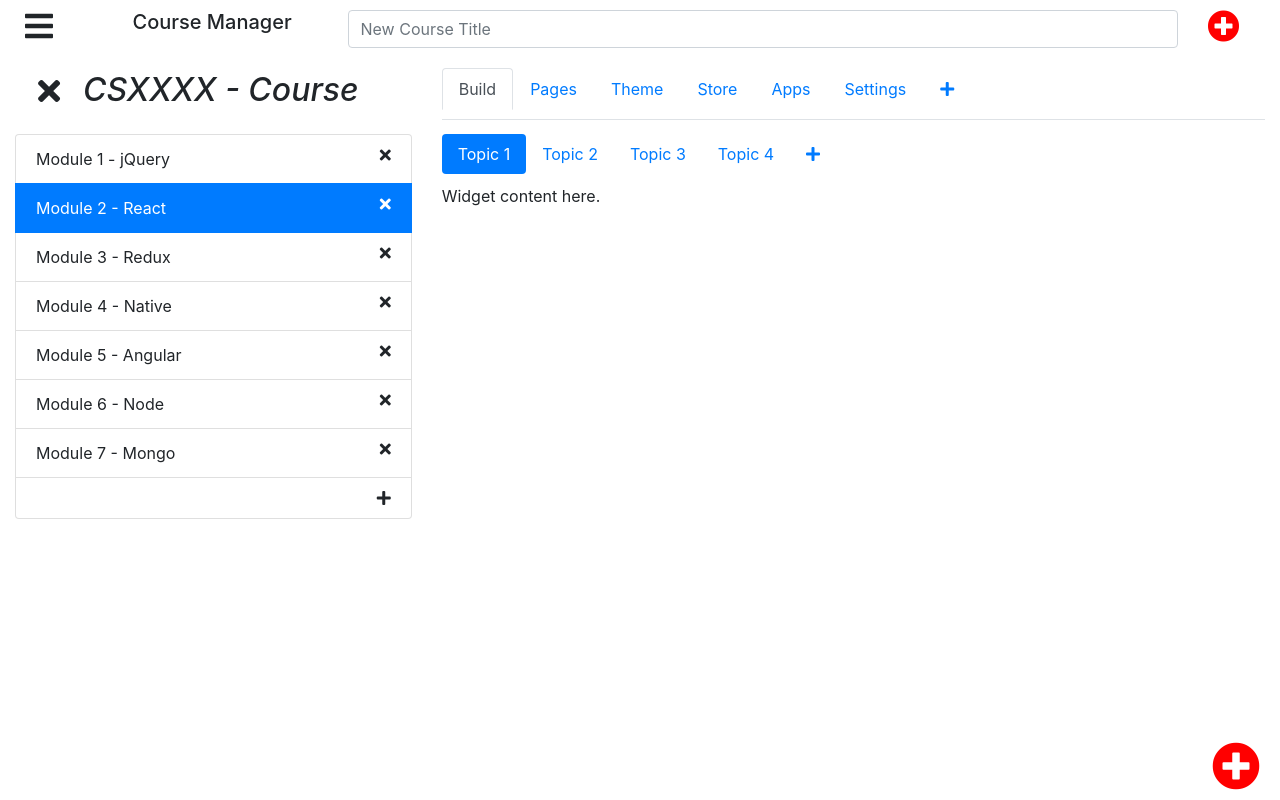
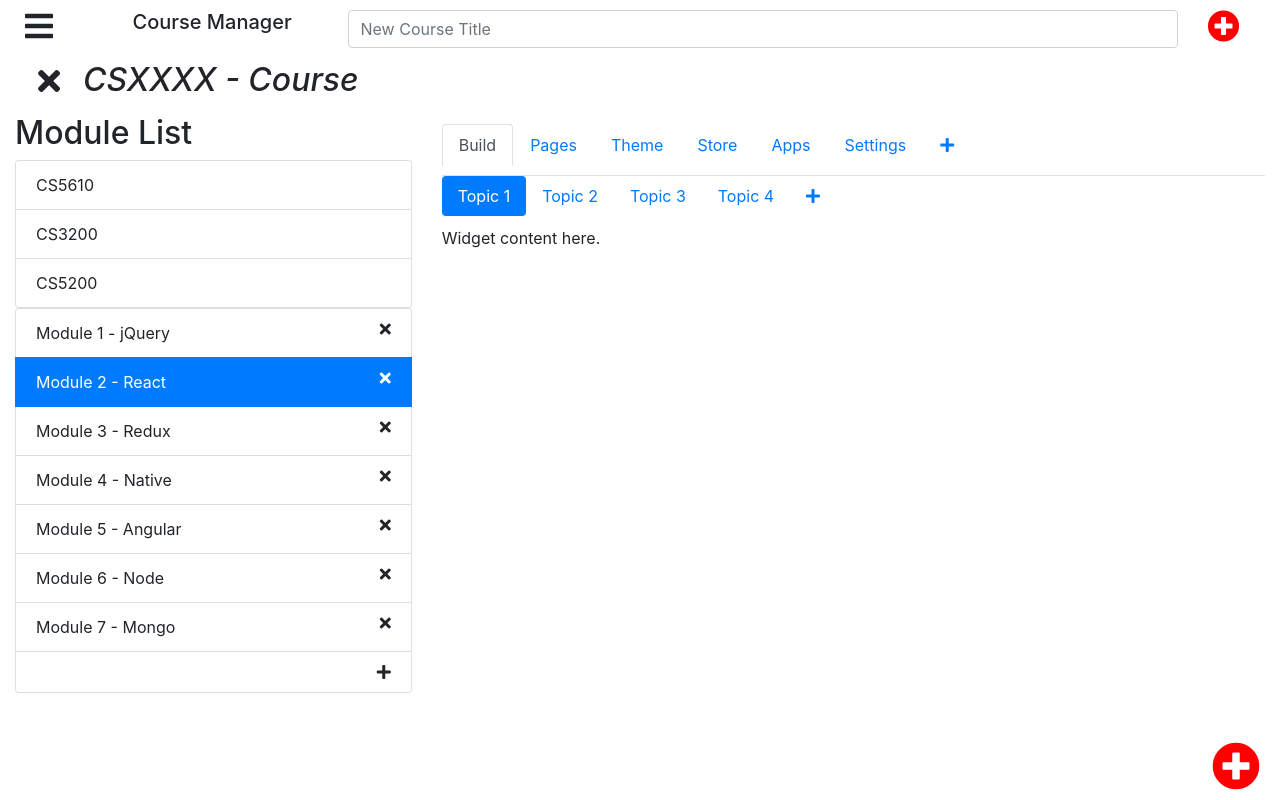
Before and after one commit to Huilian-J/wbdv-sp21-01-huilian-client-react, a React (Create React App) app: page /courses/editor in a window 1280 px wide. Built offline with nearby package versions, Linux system fonts and the light colour scheme; no server answers.

Commit message:
created module-list, module-reducer, change on course editor

```diff
--- a/package.json
+++ b/package.json
@@ -10,8 +10,10 @@
     "bootstrap": "^4.6.0",
     "react": "^17.0.1",
     "react-dom": "^17.0.1",
+    "react-redux": "^7.2.2",
     "react-router-dom": "^5.2.0",
     "react-scripts": "4.0.2",
+    "redux": "^4.0.5",
     "web-vitals": "^1.1.0"
   },
   "scripts": {
--- a/src/components/course-editor/course-editor.js
+++ b/src/components/course-editor/course-editor.js
@@ -1,48 +1,25 @@
 import React from 'react'
 import {Link} from "react-router-dom";
+import moduleReducer from "../../reducers/module-reducer";
+import {createStore} from "redux";
+import {Provider} from "react-redux";
+import ModuleList from "./module-list";
+
+const store = createStore(moduleReducer)
 
 const CourseEditor = ({history}) =>
+    <Provider store={store}>
         <div>
-        <div className="row">
-            <div className="col-4">
-                <h2 className="margin-top-10">
+            <h2>
                 <a className="btn margin-left-10">
                     <i onClick={() => history.goBack()}
                        className="fa fa-times fa-2x"></i>
                 </a>
                 <i className="margin-left-10">CSXXXX - Course</i>
             </h2>
-            </div>
-            <div className="col-8">
-                <ul className="nav nav-tabs wbdv-nav-tabs">
-                    <li className="nav-item">
-                        <a className="nav-link active" aria-current="page" href="#">Build</a>
-                    </li>
-                    <li className="nav-item">
-                        <a className="nav-link" href="#">Pages</a>
-                    </li>
-                    <li className="nav-item">
-                        <a className="nav-link" href="#">Theme</a>
-                    </li>
-                    <li className="nav-item">
-                        <a className="nav-link" href="#">Store</a>
-                    </li>
-                    <li className="nav-item">
-                        <a className="nav-link" href="#">Apps</a>
-                    </li>
-                    <li className="nav-item">
-                        <a className="nav-link" href="#">Settings</a>
-                    </li>
-                    <li className="nav-item">
-                        <a className="nav-link" href="#">
-                            <i className="fa fa-plus"></i>
-                        </a>
-                    </li>
-                </ul>
-            </div>
-        </div>
-        <div className="row margin-top-10">
+            <div className="row">
                 <div className="col-4">
+                    <ModuleList/>
                     <ul className="list-group">
                         <li className="list-group-item">
                             Module 1 - jQuery
@@ -78,6 +55,31 @@
                     </ul>
                 </div>
                 <div className="col-8">
+                    <ul className="nav nav-tabs wbdv-nav-tabs">
+                        <li className="nav-item">
+                            <a className="nav-link active" aria-current="page" href="#">Build</a>
+                        </li>
+                        <li className="nav-item">
+                            <a className="nav-link" href="#">Pages</a>
+                        </li>
+                        <li className="nav-item">
+                            <a className="nav-link" href="#">Theme</a>
+                        </li>
+                        <li className="nav-item">
+                            <a className="nav-link" href="#">Store</a>
+                        </li>
+                        <li className="nav-item">
+                            <a className="nav-link" href="#">Apps</a>
+                        </li>
+                        <li className="nav-item">
+                            <a className="nav-link" href="#">Settings</a>
+                        </li>
+                        <li className="nav-item">
+                            <a className="nav-link" href="#">
+                                <i className="fa fa-plus"></i>
+                            </a>
+                        </li>
+                    </ul>
                     <ul className="nav nav-pills">
                         <li className="nav-item">
                             <a className="nav-link active" aria-current="page" href="#">Topic 1</a>
@@ -103,5 +105,7 @@
                 </div>
             </div>
         </div>
+    </Provider>
+
 
 export default CourseEditor
--- /dev/null
+++ b/src/components/course-editor/module-list.js
@@ -0,0 +1,24 @@
+import React from 'react'
+import {connect} from "react-redux"
+
+const ModuleList = ({modules}) =>
+    <div>
+        <h2>Module List</h2>
+        <ul className="list-group">
+            {
+                modules.map(module =>
+                    <li className="list-group-item">
+                        {module.title}
+                    </li>
+                )
+            }
+        </ul>
+    </div>
+
+const stpm = (state) => ({
+    modules: state.modules
+})
+
+const dtpm = (dispatch) => {}
+
+export default connect(stpm, dtpm)(ModuleList)
--- a/src/index.js
+++ b/src/index.js
@@ -5,9 +5,11 @@
 import './index.css';
 import App from './App';
 import reportWebVitals from './reportWebVitals';
+import CounterReact from "./components/counter/react-state/counter-react";
+import CounterRedux from "./components/counter/redux-state/counter-redux";
 
 ReactDOM.render(
-  <App />,
+  <App/>,
   document.getElementById('root')
 );
 
--- /dev/null
+++ b/src/reducers/module-reducer.js
@@ -0,0 +1,19 @@
+const initialState = {
+    modules: [
+        {title: 'CS5610', _id: '123'},
+        {title: 'CS3200', _id: '234'},
+        {title: 'CS5200', _id: '345'}
+    ]
+}
+
+const moduleReducer = (state = initialState, action) => {
+    switch (action.type) {
+        case "CREATE_MODULE":
+        case "DELETE_MODULE":
+        case "UPDATE_MODULE":
+        default:
+            return state
+    }
+}
+
+export default moduleReducer
```
Also changed, not shown: 1 other file (tests, documents, lock files or other folders). Lines whose indentation alone changed are shown as unchanged.
